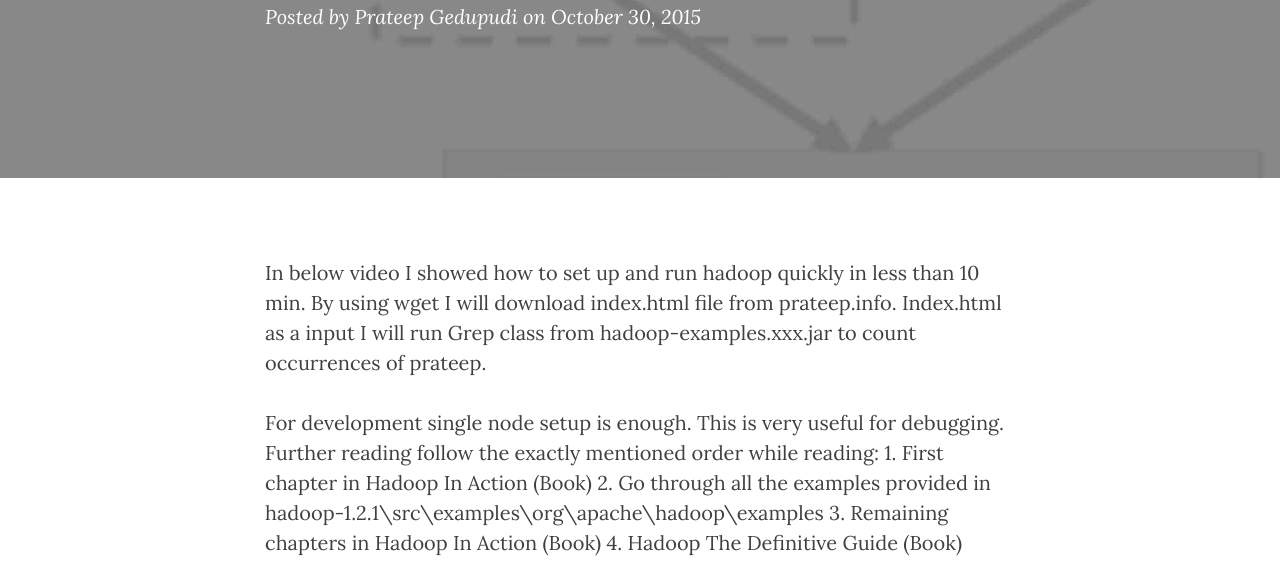
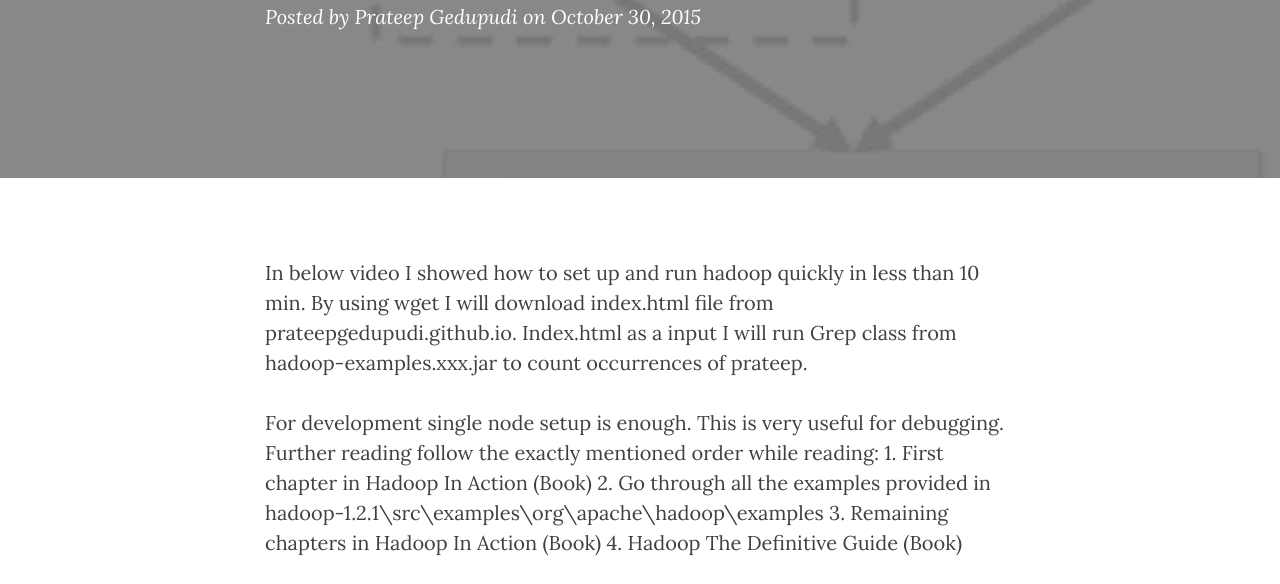
Before and after one commit to prateepgedupudi/prateepgedupudi.github.io, a Jekyll site: the page built from _posts/2015-10-30-Hadoop-Single-Node-Setup-And-Simple-Use-Case.markdown, in a window 1280 px wide and 900 px high, scrolled down 424 px, cut to the strip 0-584 px from the top of the window. Built offline with Jekyll 4.4.1, drawn with Linux system fonts in a browser that asks for light colours; nearby versions of some CDN libraries; a script that is not in the unit is left out.

Commit message:
feat: update domain from prateep.info to prateepgedupudi.github.io

```diff
--- a/_includes/comments.html
+++ b/_includes/comments.html
@@ -7,7 +7,7 @@
 
 (function() { // DON'T EDIT BELOW THIS LINE
 var d = document, s = d.createElement('script');
-s.src = 'https://prateep-info.disqus.com/embed.js';
+s.src = 'https://prateepgedupudi-github-io.disqus.com/embed.js';
 s.setAttribute('data-timestamp', +new Date());
 (d.head || d.body).appendChild(s);
 })();
--- a/_posts/2015-10-30-Hadoop-Single-Node-Setup-And-Simple-Use-Case.markdown
+++ b/_posts/2015-10-30-Hadoop-Single-Node-Setup-And-Simple-Use-Case.markdown
@@ -7,7 +7,7 @@
 header-img: "img/post-bg-HadoopSNS.jpg"
 ---
 
-<p>In below video I showed how to set up and run hadoop quickly in less than 10 min. By using wget I will download index.html file from prateep.info. Index.html as a input I will run Grep class from hadoop-examples.xxx.jar to count occurrences of prateep.</p>
+<p>In below video I showed how to set up and run hadoop quickly in less than 10 min. By using wget I will download index.html file from prateepgedupudi.github.io. Index.html as a input I will run Grep class from hadoop-examples.xxx.jar to count occurrences of prateep.</p>
 
 <p>For development single node setup is enough. This is very useful for debugging. Further reading follow the exactly mentioned order while reading:
 1. First chapter in Hadoop In Action (Book)
--- a/css/clean-blog.css
+++ b/css/clean-blog.css
@@ -1,5 +1,5 @@
 /*!
- * Clean Blog v1.0.0 (http://prateep.info)
+ * Clean Blog v1.0.0 (https://prateepgedupudi.github.io)
  * Copyright 2016 Prateep Gedupudi
  * Licensed under Apache 2.0 (https://github.com/prateepgedupudi/prateepgedupudi.github.io/blob/master/LICENSE)
  */
--- a/js/prateep-blog.js
+++ b/js/prateep-blog.js
@@ -1,5 +1,5 @@
 /*!
- * Know To Do v1.0.0 (http://prateep.info)
+ * Know To Do v1.0.0 (https://prateepgedupudi.github.io)
  * Copyright 2015 Know To Do
  * Licensed under Apache 2.0 (https://github.com/prateepgedupudi/prateepgedupudi.github.io/blob/master/LICENSE)
  */
--- a/package.json
+++ b/package.json
@@ -2,7 +2,7 @@
     "name": "prateep-blog",
     "title": "Prateep Blog",
     "version": "1.0.0",
-    "homepage": "http://prateep.info",
+    "homepage": "https://prateepgedupudi.github.io",
     "author": "Prateep Gedupudi",
     "license": {
         "type": "Apache 2.0",
--- a/robots.txt
+++ b/robots.txt
@@ -5,4 +5,4 @@
 
 User-agent: *
 
-Sitemap: //prateep.info/sitemap.xml
+Sitemap: https://prateepgedupudi.github.io/sitemap.xml
```
Also changed, not shown: _posts/2017-12-12-Basic-5-Steps-To-Produce-SOAP-Web-Service-With-Spring-Boot.md (+6 -6 lines), README.md, css/clean-blog.min.css, js/prateep-blog.min.js.
